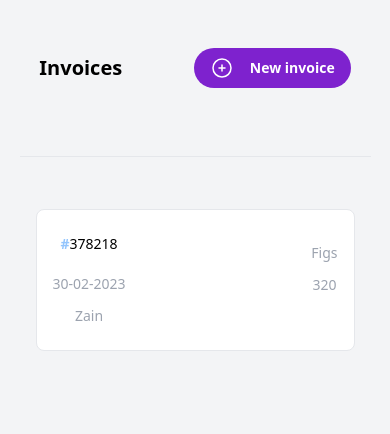
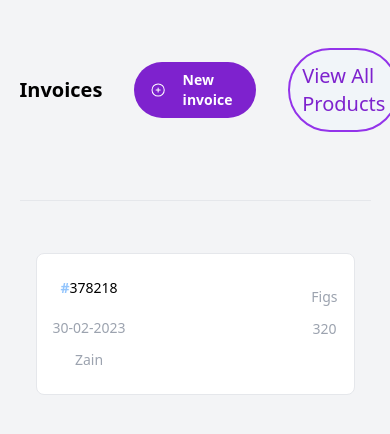
Before and after one commit to infosaqib/gms-app, a plain HTML site: page index.html in a window 390 px wide. Drawn offline with nearby package versions, Linux system fonts and the light colour scheme.

Commit message:
fix-issues

```diff
--- a/index.html
+++ b/index.html
@@ -80,6 +80,7 @@
         </svg>
 
         <p class="text-white text-sm md:text-lg font-bold">New invoice</p>
+        <a href="all_products.html" class="bg-slate-100 hover:bg-purple-600 border-[2px] border-purple-600 rounded-[100px] text-xl text-purple-700 hover:text-white p-3">View All Products</a>
     </a>
 </header>
 <hr class="my-5">
@@ -197,7 +198,7 @@
 
     <!-- INVOICE RECIEPT -->
     <div id="invoice-view"
-        class="container bg-white w-[90vw] md:w-[45vw] rounded-lg p-3 absolute top-5 md:top-7  hidden">
+        class="container bg-white w-[90vw] md:w-[45vw] rounded-lg p-3 absolute top-[4.5em] md:top-7  hidden">
 
     </div>
     <!-- INVOICE RECIEPT ... END -->
--- a/public/js/data.js
+++ b/public/js/data.js
@@ -56,6 +56,8 @@ let invoiceItems = [
         "Name": "Zain",
         "Date": '30-02-2023',
         "itemName": 'Figs',
+        "itemPrice": 160,
+        "itemWeight": 2,
         "totalPrice": 320
     }
 ]
--- a/public/js/script.js
+++ b/public/js/script.js
@@ -20,10 +20,10 @@ function generateInvoiceCard() {
   return (invoices.innerHTML += invoiceItems.map((x) => {
     let { id, Date, Name, itemName, totalPrice } = x
     return `  <div onclick="openInvoice()" id="invoice-list" class="flex flex-row items-center justify-between border border-gray-200 hover:border-purple-500 cursor-pointer rounded-lg my-4 py-6 px-4  bg-white gap-7">
-      <div class="flex flex-col lg:flex-row gap-3 lg:gap-12 items-center justify-center"><p class="text-black text-sm lg:text-base mb-2"><b class="text-blue-300">#</b>${id}</p>
+      <div class="flex flex-col md:flex-row gap-3 md:gap-12 items-center justify-center"><p class="text-black text-sm lg:text-base mb-2"><b class="text-blue-300">#</b>${id}</p>
         <p class="text-gray-400 text-sm lg:text-sm">${Date}</p>
         <p class="text-gray-400 text-sm lg:text-sm">${Name}</p></div>
-   <div class="flex flex-col lg:flex-row gap-3 lg:gap-12 items-center justify-center">
+   <div class="flex flex-col md:flex-row gap-3 md:gap-12 items-center justify-center">
         <p class="text-gray-400 text-sm lg:text-sm">${itemName}</p>
         <p class="text-gray-400 text-sm lg:text-sm">${totalPrice}</p>
         <svg class="svgicon" width="7" height="10" xmlns="http://www.w3.org/2000/svg"><path d="M1 1l4 4-4 4" stroke="#7C5DFA" stroke-width="2" fill="none" fill-rule="evenodd"/></svg>
@@ -76,8 +76,10 @@ function closeInvoice() {
 }
 
 function generateInvoice() {
-  return invoiceView.innerHTML = `
-    <header
+  return (invoiceView.innerHTML = invoiceItems.map(x => {
+
+    let { id, Name, Date, itemName, itemPrice, itemWeight, totalPrice } = x
+    return ` <header
     class="flex flex-col md:flex-row gap-4 md:gap-0 justify-between items-start md:items-center bg-white py-3 md:py-6 px-4 my-3 rounded-lg">
     <button onclick="closeInvoice()"
         class=" text-gray-500 hover:text-gray-400 text-sm md:text-lg p-sm flex flex-row items-center justify-center gap-2">
@@ -96,12 +98,12 @@ function generateInvoice() {
     <div class="flex flex-col  justify-between">
         <div class="flex flex-col gap-4 md:block">
             <div class="flex flex-col">
-                <p class="text-black text-xs md:text-lg"><b class="text-blue-300">#</b>263527</p>
-                <p class="text-gray-400 text-xs md:text-base">Abdul Rehman</p>
+                <p class="text-black text-xs md:text-lg"><b class="text-blue-300">#</b>${id}</p>
+                <p class="text-gray-400 text-xs md:text-base">Mr. ${Name}</p>
             </div>
             <div class="flex flex-col py-3">
                 <p class="text-gray-400 text-xs md:text-lg  font-thin">Invoice Date</p>
-                <p class="text-black font-bold text-xs md:text-base">02-03-2019</p>
+                <p class="text-black font-bold text-xs md:text-base">${Date}</p>
             </div>
             <!-- <div class="flex flex-col py-3">
             <p class="text-gray-400 text-xs md:text-lg font-thin">Payment method</p>
@@ -116,31 +118,35 @@ function generateInvoice() {
             class="flex flex-row   items-start   justify-evenly bg-gray-100 rounded-lg md:rounded-t-xl md:mx-8 mt-0 md:mt-6 p-2">
             <div class="flex flex-col p-2">
                 <p class="text-gray-400 text-xs md:text-base">Item name</p>
-                <p class="text-black font-bold text-xs md:text-base">Rice</p>
+                <p class="text-black font-bold text-xs md:text-base">${itemName}</p>
             </div>
             <div class="flex flex-col p-2">
                 <p class="text-gray-400 text-xs md:text-base">Qty.</p>
-                <p class="text-black font-bold text-xs md:text-base">1 Kg</p>
+                <p class="text-black font-bold text-xs md:text-base">${itemWeight} kg</p>
             </div>
             <div class="flex flex-col p-2">
             <p class="text-gray-400 text-xs md:text-base">Item price</p>
-            <p class="text-black font-bold text-xs md:text-base">Rs.250</p>
+            <p class="text-black font-bold text-xs md:text-base">Rs.${itemPrice}</p>
         </div>
             <div class="flex flex-col p-2">
                 <p class="text-gray-400 text-xs md:text-base">Total</p>
-                <p class="text-black font-bold text-xs md:text-base">Rs.2500</p>
+                <p class="text-black font-bold text-xs md:text-base">Rs.${totalPrice}</p>
             </div>
         </div>
 
     </div>
     <div class="flex flex-row items-center justify-between bg-gray-700 p-3 md:p-6 rounded-lg">
         <h1 class="text-white text-sm md:text-lg font-bold">Amount Due</h1>
-        <p class="text-white text-sm md:text-lg font-bold">Rs.2500</p>
+        <p class="text-white text-sm md:text-lg font-bold">Rs.${totalPrice}</p>
     </div>
-</main>
-    `
+</main>`
+  })
+  )
+}
 
-}
+
+
+
 generateInvoice()
 
 
```
Also changed, not shown: all_products.html (+2 -2 lines), GMS.txt, public/css/style.css. Lines whose indentation alone changed are shown as unchanged.
